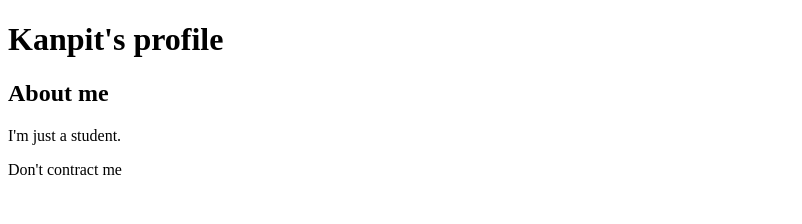
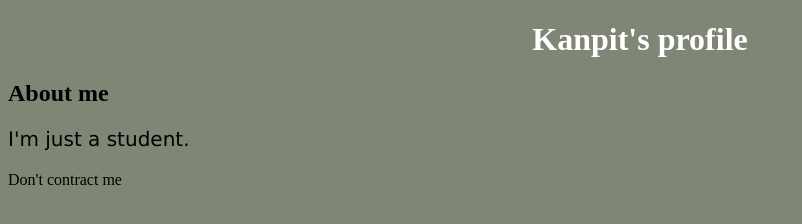
Before and after one commit to KanpitPhon/Kanpit-Proflie-project, a plain HTML site: page index.html in a window 1280 px wide. Shown: the whole page, without its empty margins (0-802 px from the left). Drawn offline with Linux system fonts and the light colour scheme.

Commit message:
Add link and css

```diff
--- /dev/null
+++ b/css/index.css
@@ -0,0 +1,13 @@
+body {
+    background-color: rgba(101, 109, 89, 0.822);
+  }
+
+  h1 {
+    color: white;
+    text-align: center;
+  }
+
+  p {
+    font-family: verdana;
+    font-size: 20px;
+  }
--- a/index.html
+++ b/index.html
@@ -6,6 +6,7 @@
         http-equiv="X-UA-Compatible" content="IE=edge">
         <meta name="viewport" content="width=device-width,initial-scale=1.0">
         <title>Profile</title>
+        <link rel="stylesheet" href="css/index.css">
     </head>
     <body>
         <h1>Kanpit's profile</h1>
```
